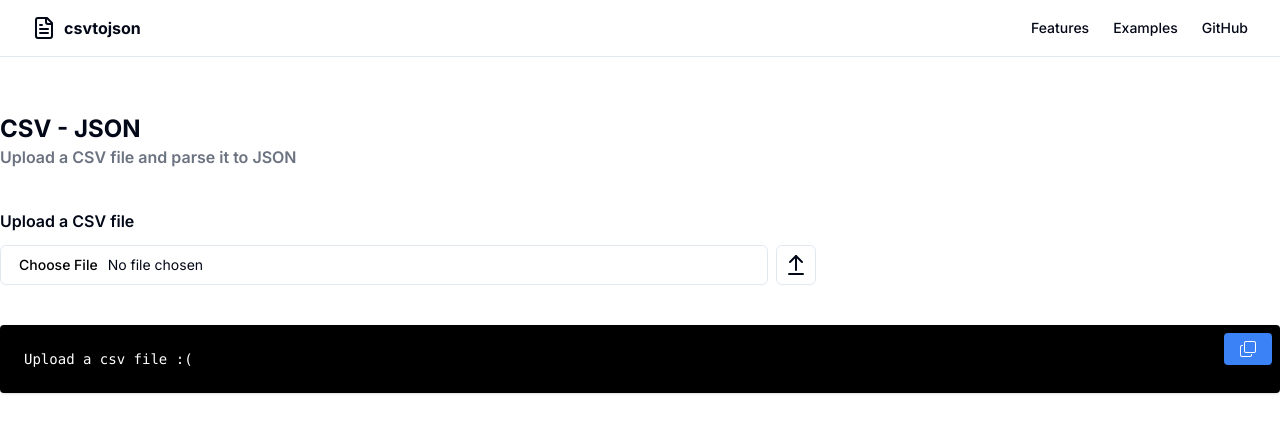
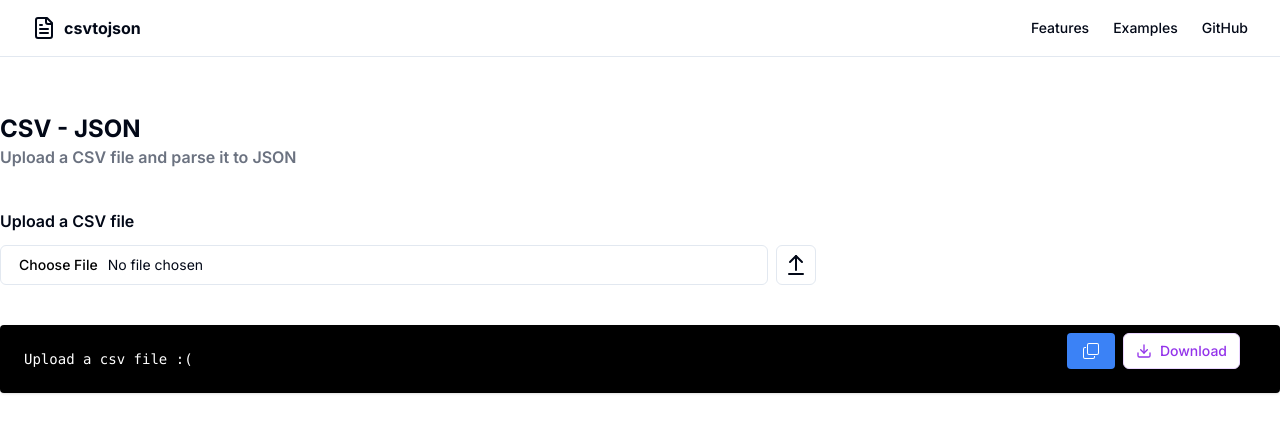
Before and after one commit to cedricahenkorah/csvtojson, a Next.js app in the folder client/: page /csvtojson in a window 1280 px wide. Shown: the top 432 px of the page. Built offline with nearby package versions, Linux system fonts and the light colour scheme; no server answers.

Commit message:
feat: download json file

```diff
--- a/client/app/csvtojson/page.tsx
+++ b/client/app/csvtojson/page.tsx
@@ -5,7 +5,7 @@ import { Navbar } from "../_components/navbar";
 import { Input } from "@/components/ui/input";
 import { ChangeEvent, FormEvent, useEffect, useState } from "react";
 import { Button } from "@/components/ui/button";
-import { ArrowUpFromLine } from "lucide-react";
+import { ArrowUpFromLine, Download } from "lucide-react";
 import { uploadCSV } from "@/lib/csv";
 import toast, { Toaster } from "react-hot-toast";
 
@@ -57,6 +57,18 @@ export default function Csvtojson() {
     }
   };
 
+  const downloadJson = () => {
+    const blob = new Blob([json as string], { type: "application/json" });
+    const url = URL.createObjectURL(blob);
+    const a = document.createElement("a");
+    a.href = url;
+    a.download = csv?.name.replace(".csv", ".json") as string;
+    document.body.appendChild(a);
+    a.click();
+    document.body.removeChild(a);
+    URL.revokeObjectURL(url);
+  };
+
   return (
     <div className="min-h-screen">
       <section className="min-h-screen">
@@ -99,9 +111,10 @@ export default function Csvtojson() {
               )}
 
               <div className="relative bg-black text-white text-sm rounded shadow p-6">
+                <div className="flex justify-between absolute top-0 right-10">
                   <button
                     data-clipboard-target="#copyjson"
-                  className="btn absolute top-0 right-0 mt-2 mr-2 bg-blue-500 hover:bg-blue-700 text-white font-bold py-2 px-4 rounded"
+                    className="btn mt-2 mr-2 bg-blue-500 hover:bg-blue-700 text-white font-bold py-2 px-4 rounded"
                   >
                     <svg
                       xmlns="http://www.w3.org/2000/svg"
@@ -118,6 +131,17 @@ export default function Csvtojson() {
                     </svg>
                   </button>
 
+                  <Button
+                    variant="outline"
+                    size="sm"
+                    onClick={downloadJson}
+                    className="text-purple-600 dark:text-purple-400 border-purple-200 dark:border-purple-800 hover:bg-purple-50 dark:hover:bg-purple-950/50 mt-2"
+                  >
+                    <Download className="w-4 h-4 mr-2" />
+                    Download
+                  </Button>
+                </div>
+
                 <pre id="copyjson">
                   {json ? (
                     <code className="text-xs lg:text-sm">{json}</code>
```
Lines whose indentation alone changed are shown as unchanged.
